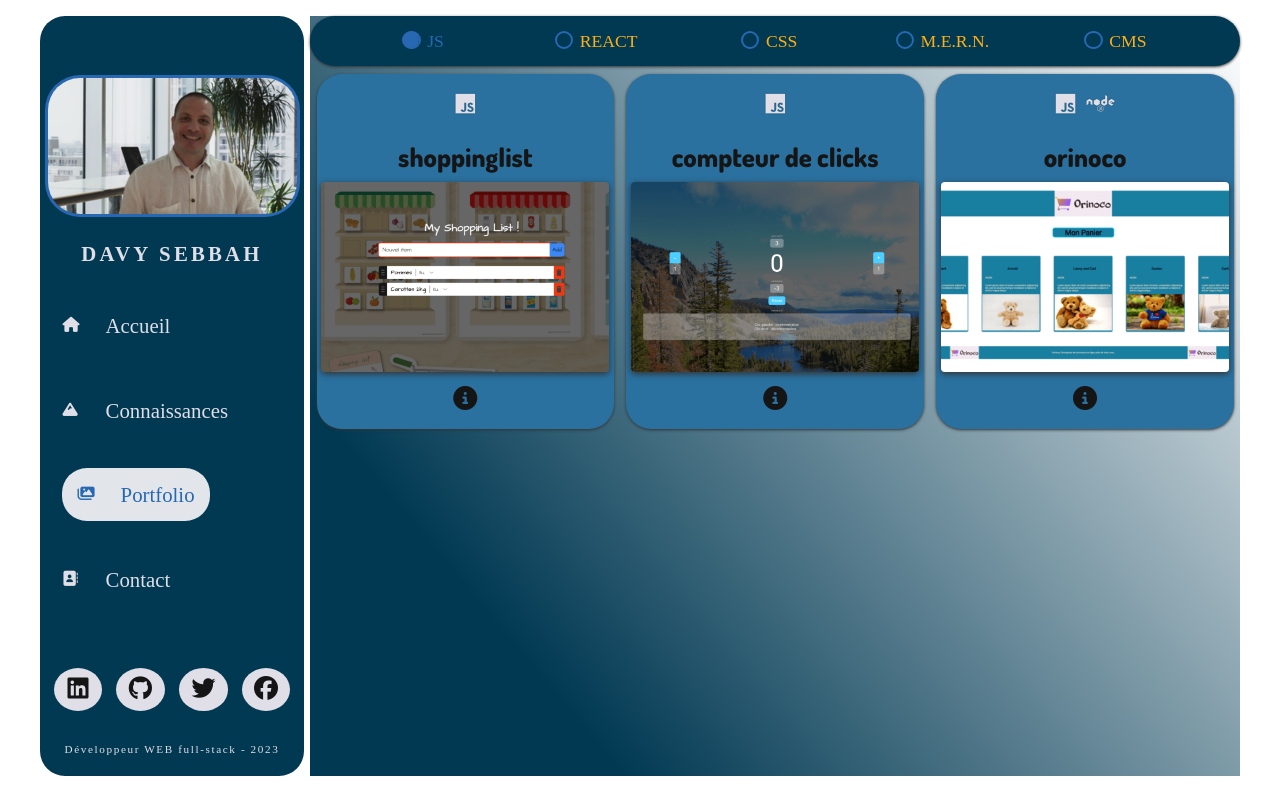
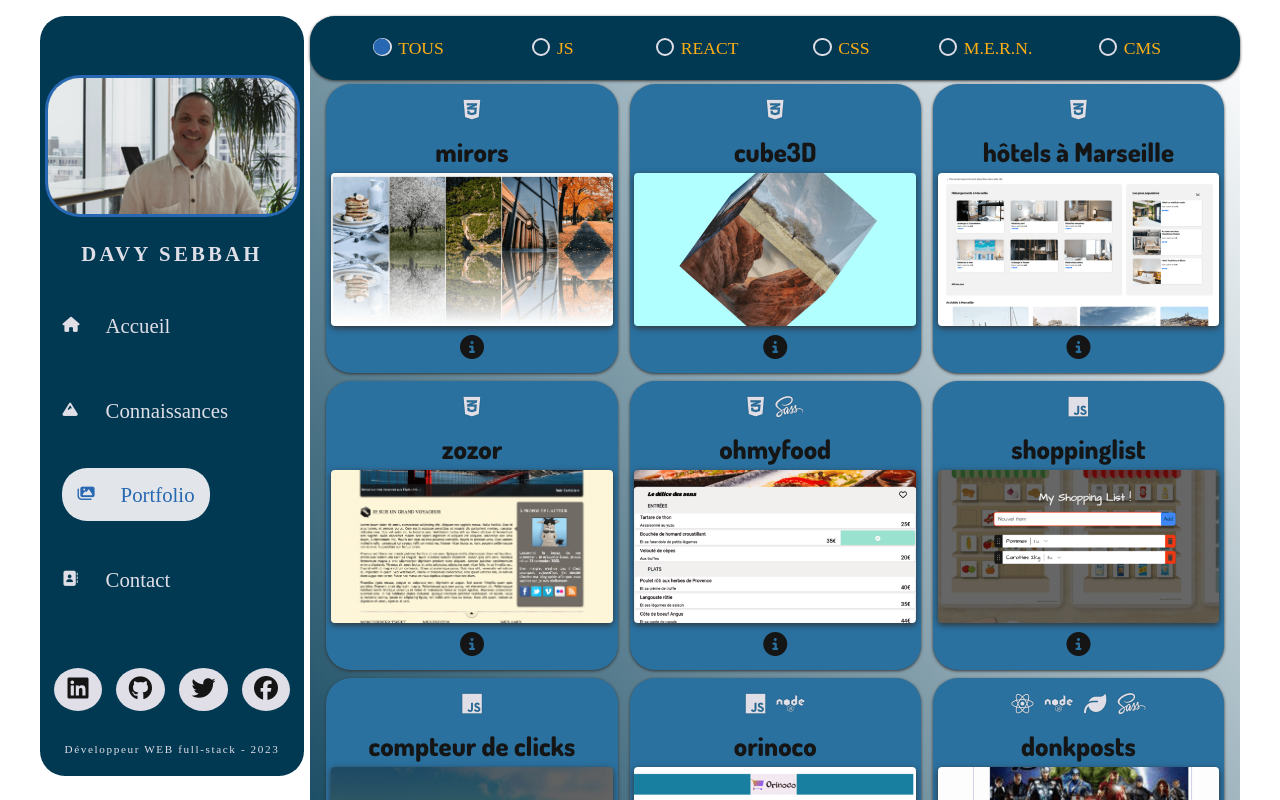
Before and after one commit to DavyHaYehoudi/portfolio, a React (Create React App) app: page /portfolio in a window 1280 px wide. Shown: the top 800 px of the page. Built offline with nearby package versions, Linux system fonts and the light colour scheme; a web font is replaced by a local one.

Commit message:
ajout du choix radio TOUS pour les projets + agrandissement espace radio

```diff
--- a/package.json
+++ b/package.json
@@ -7,7 +7,7 @@
     "@testing-library/react": "^13.4.0",
     "@testing-library/user-event": "^13.5.0",
     "clipboard": "^2.0.11",
-    "node-sass": "^7.0.3",
+    "node-sass": "^9.0.0",
     "react": "^18.2.0",
     "react-dom": "^18.2.0",
     "react-icons": "^4.8.0",
--- a/public/index.html
+++ b/public/index.html
@@ -2,7 +2,7 @@
 <html lang="en">
   <head>
     <meta charset="utf-8" />
-    <link rel="icon" href="%PUBLIC_URL%/favicon.ico" />
+    <link rel="icon" href="%PUBLIC_URL%/media/laptop.svg" />
     <meta name="viewport" content="width=device-width, initial-scale=1" />
     <meta name="theme-color" content="#000000" />
     <meta
--- a/src/components/portfolio/ProjectList.js
+++ b/src/components/portfolio/ProjectList.js
@@ -3,15 +3,16 @@ import { portfolioData } from "../../data/portfolioData";
 import Project from "./Project";
 
 const ProjectList = () => {
-  const [projects, setProjects] = useState(portfolioData);
-  const [radio, setRadio] = useState([
+  const [projects] = useState(portfolioData);
+  const [radio] = useState([
+    { id: "0", language: "tous" },
     { id: "1", language: "js" },
     { id: "2", language: "react" },
     { id: "3", language: "css" },
     { id: "4", language: "m.e.r.n." },
     { id: "5", language: "cms" },
   ]);
-  const [selectedRadio, setSelectedRadio] = useState("js");
+  const [selectedRadio, setSelectedRadio] = useState("tous");
 
   const handleRadio = (e) => {
     setSelectedRadio(e.target.value);
--- a/src/data/portfolioData.js
+++ b/src/data/portfolioData.js
@@ -2,7 +2,7 @@ export const portfolioData = [
   {
     id: 1,
     name: "mirors",
-    languages: ["css"],
+    languages: ["css","tous"],
     languagesIcons: ["fab fa-css3-alt"],
     source: "https://github.com/DavyHaYehoudi/miroirs",
     info: "5 images avec l'effet miroir",
@@ -13,7 +13,7 @@ export const portfolioData = [
   {
     id: 2,
     name: "cube3D",
-    languages: ["css"],
+    languages: ["css","tous"],
     languagesIcons: ["fab fa-css3-alt"],
     source: "https://github.com/DavyHaYehoudi/Cube3Danimation",
     info: "Cube rotatif 3D auto-animé avec effets de transparence",
@@ -23,8 +23,8 @@ export const portfolioData = [
 
   {
     id: 3,
-    name: "hébergements Marseille",
-    languages: ["css"],
+    name: "hôtels à Marseille",
+    languages: ["css","tous"],
     languagesIcons: ["fab fa-css3-alt"],
     source: "https://github.com/DavyHaYehoudi/HEBERGEMENTS-MARSEILLE",
     info: `1er projet Openclassrooms : reproduire une maquette designer pour des hébergements sur Marseille`,
@@ -34,7 +34,7 @@ export const portfolioData = [
   {
     id: 4,
     name: "zozor",
-    languages: ["css"],
+    languages: ["css","tous"],
     languagesIcons: ["fab fa-css3-alt"],
     source: "https://github.com/DavyHaYehoudi/Zozor",
     info: `Mon tout premier projet: reproduire une maquette designer`,
@@ -44,7 +44,7 @@ export const portfolioData = [
   {
     id: 5,
     name: "ohmyfood",
-    languages: ["css"],
+    languages: ["css","tous"],
     languagesIcons: ["fab fa-css3-alt","fa-brands fa-sass"],
     source: "https://github.com/DavyHaYehoudi/MENUS-RESTAURANTS",
     info: "2ème projet Openclassrooms : reproduire une maquette ainsi que de nombreuses animations uniquement codées en CSS",
@@ -83,7 +83,7 @@ export const portfolioData = [
   {
     id: 9,
     name: "shoppinglist",
-    languages: ["js"],
+    languages: ["js","tous"],
     languagesIcons: ["fab fa-js",],
     source: "https://github.com/DavyHaYehoudi/hackaton-1",
     info: "1er hackathon du bootcamp sur Tel Aviv  : liste intelligente de shopping avec entrée des ingrédients, animation drag&drop de la liste des items, localstorage et envoi de la commande par mail",
@@ -93,7 +93,7 @@ export const portfolioData = [
   {
     id: 10,
     name: "compteur de clicks",
-    languages: ["js"],
+    languages: ["js","tous"],
     languagesIcons: ["fab fa-js"],
     source: "https://github.com/DavyHaYehoudi/compteur-de-click",
     info: "Compteur de clicks avec ajustements, reset, avec choix de saut ou de recul de plusieurs unités",
@@ -103,7 +103,7 @@ export const portfolioData = [
   {
     id: 11,
     name: "orinoco",
-    languages: ["js"],
+    languages: ["js","tous"],
     languagesIcons: ["fab fa-js","fa-brands fa-node"],
     source: "https://github.com/DavyHaYehoudi/P5_SEBBAH_Davy",
     info: "4ème projet Openclassrooms : site e-commerce utilisant une base de données statique (JSON web server)",
@@ -113,7 +113,7 @@ export const portfolioData = [
   {
     id: 12,
     name: "donkposts",
-    languages: ["m.e.r.n."],
+    languages: ["m.e.r.n.","tous"],
     languagesIcons: ["fab fa-react","fa-brands fa-node","fa-solid fa-leaf","fa-brands fa-sass"],
     source: "https://github.com/DavyHaYehoudi/FinalProjectDI",
     info: "Projet final du bootcamp Tel Aviv: mini réseau social avec la possibilité de télécharger des images, de supprimer ou de modifier des posts. Relié à MongoDB,  protection token",
@@ -133,7 +133,7 @@ export const portfolioData = [
   {
     id: 14,
     name: "flagsword",
-    languages: ["react"],
+    languages: ["react","tous"],
     languagesIcons: ["fab fa-react"],
     source: "https://github.com/DavyHaYehoudi/FlagsWorld",
     info: "Présentation dynamique selon les continents et leurs drapeaux officiels",
@@ -144,7 +144,7 @@ export const portfolioData = [
   {
     id: 15,
     name: "naturopathie",
-    languages: ["react"],
+    languages: ["react","tous"],
     languagesIcons: ["fab fa-react","fa-brands fa-bootstrap"],
     source: "https://github.com/DavyHaYehoudi/CindyWebsite",
     info: "site vitrine de naturopathie",
@@ -154,7 +154,7 @@ export const portfolioData = [
   {
     id: 16,
     name: "mini-Netflix",
-    languages: ["react"],
+    languages: ["react","tous"],
     languagesIcons: ["fab fa-react","fa-brands fa-sass"],
     source: "https://cineflix-dcd6d.web.app/",
     info: "Netflix en miniature",
@@ -173,7 +173,7 @@ export const portfolioData = [
   {
     id: 18,
     name: "batikal",
-    languages: ["m.e.r.n."],
+    languages: ["m.e.r.n.","tous"],
     languagesIcons: ["fa-brands fa-react","fa-brands fa-node","fa-solid fa-leaf","fa-brands fa-bootstrap"],
     info: "Application web proposant un CRM et la production de devis en HTML avec récupération de data par scrapping",
     picture: "./media/batikal.png",
@@ -182,7 +182,7 @@ export const portfolioData = [
   {
     id: 19,
     name: "unitech",
-    languages: ["cms"],
+    languages: ["cms","tous"],
     languagesIcons: ["fa-solid fa-w"],
     info: "Site pour Alon Active, société de sécurité, +20 pages",
     picture: "./media/unitech.png",
@@ -191,7 +191,7 @@ export const portfolioData = [
   {
     id: 20,
     name: "nowgua",
-    languages: ["cms"],
+    languages: ["cms","tous"],
     languagesIcons: ["fab fa-wix"],
     info: "Site pour Nowgua, société de sécurité",
     picture: "./media/nowgua.png",
--- a/src/pages/Home.js
+++ b/src/pages/Home.js
@@ -7,7 +7,7 @@ const Home = () => {
       <Navigation />
       <div className="homeContent">
         <div className="content">
-        <img src="./media/profil.png" alt="profil" />
+        <img src="./media/profil.png" alt="profil" width="249px" height="136px" />
           <h1>Davy SEBBAH</h1>
           <h2>Développeur WEB <br/> full-stack</h2>
           <div className="pdf">
--- a/src/styles/components/_navigation.scss
+++ b/src/styles/components/_navigation.scss
@@ -5,7 +5,8 @@
   min-height: $minHeight;
   min-width: 264px;
   border-radius: $borderRadius;
-  position: relative;
+  position: sticky;
+  top:10px;
   display: grid;
   grid-template-columns: 1fr;
   grid-template-rows: 250px 1fr 108px;
--- a/src/styles/pages/_portfolio.scss
+++ b/src/styles/pages/_portfolio.scss
@@ -9,6 +9,7 @@
     grid-template-areas:
       "1"
       "2";
+    border-radius: $borderRadius;
   }
 
   .radioDisplay {
@@ -16,7 +17,7 @@
     border-radius: $borderRadius;
     display: flex;
     width: 100%;
-    padding: 1rem 2rem;
+    padding: 2rem 2rem;
     margin: 0 auto;
     background: $color-1;
     user-select: none;
@@ -44,7 +45,7 @@
           height: 0.9rem;
           width: 0.9rem;
           border-radius: 50%;
-          border: 2px solid $color-4;
+          border: 2px solid $color-5;
           cursor: pointer;
           transition: 0.3s;
         }
@@ -70,7 +71,7 @@
         left: -6px;
       }
       input:checked + label {
-        color: $color-4;
+        color: $color-3;
       }
       label {
         cursor: pointer;
@@ -82,7 +83,7 @@
     display: flex;
     flex-wrap: wrap;
     justify-content: space-around;
-
+padding: 10px;
     .project {
       background: $color-2;
       border-radius: $borderRadius;
```
Also changed, not shown: 1 other file (tests, documents, lock files or other folders).
